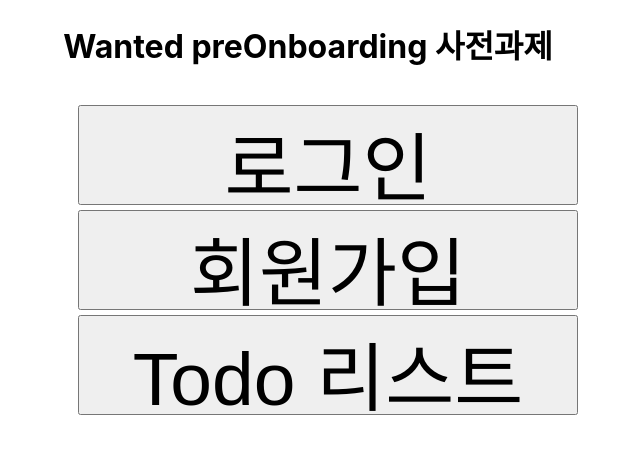
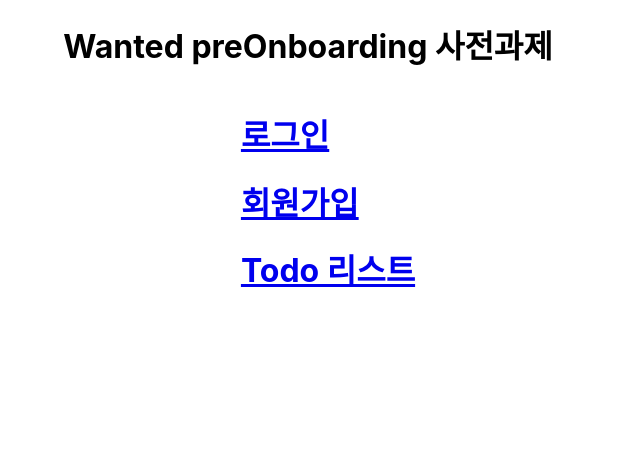
Before and after one commit to thumbthing/wanted-pre-onboarding-frontend, a React (Create React App) app: page / in a window 1280 px wide. Shown: the top 454 px of the page, without its empty margins (332-972 px from the left). Built offline with nearby package versions, Linux system fonts and the light colour scheme.

Commit message:
feat: domain 정보 활용하여 url 이동 방식 변경

```diff
--- /dev/null
+++ b/src/components/Domain.tsx
@@ -0,0 +1,7 @@
+const getCurrentDomain = () => {
+  const { protocol, hostname, port } = window.location;
+  const domain = `${protocol}//${hostname}${port ? `:${port}` : ""}`;
+  return domain;
+};
+
+export default getCurrentDomain;
--- a/src/pages/Main.tsx
+++ b/src/pages/Main.tsx
@@ -1,10 +1,11 @@
-import { useNavigate } from "react-router-dom";
+import { Link } from "react-router-dom";
 import { styled } from "styled-components";
+import getCurrentDomain from "../components/Domain";
 
 const Main = () => {
-  const BASE_URL = "localhost:3000";
+  const domain = getCurrentDomain();
 
-  const navigate = useNavigate();
+  console.log("domian: ", domain);
 
   return (
     <StyledMainPageContainer>
@@ -14,25 +15,25 @@
       <div>
         <StyledList>
           <li>
-            <StyledInput
-              type='button'
-              value='로그인'
-              onClick={() => navigate("/login")}
-            />
+            <Link to={`${domain}/login`}>
+              <div>
+                <h1>로그인</h1>
+              </div>
+            </Link>
           </li>
           <li>
-            <StyledInput
-              type='button'
-              value='회원가입'
-              onClick={() => navigate("/register")}
-            />
+            <Link to={`${domain}/register`}>
+              <div>
+                <h1>회원가입</h1>
+              </div>
+            </Link>
           </li>
           <li>
-            <StyledInput
-              type='button'
-              value='Todo 리스트'
-              onClick={() => navigate("/todo")}
-            />
+            <Link to={`${domain}/todo`}>
+              <div>
+                <h1>Todo 리스트</h1>
+              </div>
+            </Link>
           </li>
         </StyledList>
       </div>
@@ -55,11 +56,3 @@
     margin-top: 5px;
   }
 `;
-
-const StyledInput = styled.input`
-  display: flex;
-  width: 500px;
-  height: 100px;
-  font-size: 75px;
-  text-align: center;
-`;
```
